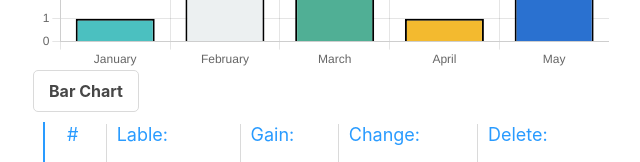
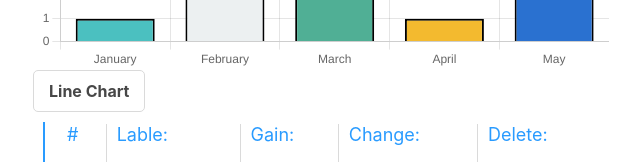
Before and after one commit to VladSkoromnyi/react-chart, a React (Create React App) app: page /#/BarChart in a window 1280 px wide. Shown: the part 218-380 px from the top of the page, without its empty margins (319-959 px from the left). Built offline with nearby package versions, Linux system fonts and the light colour scheme.

Commit message:
fix link

```diff
--- a/src/App.jsx
+++ b/src/App.jsx
@@ -48,7 +48,7 @@ export const App = () => {
         className="App__button edit center Link"
         onClick={() => setIsBar(!isBar)}
       >
-        {isBar ? 'Bar' : 'Line'} Chart
+        {isBar ? 'Line' : 'Bar'} Chart
       </Link>
 
       {isShowAddForm && (
```
